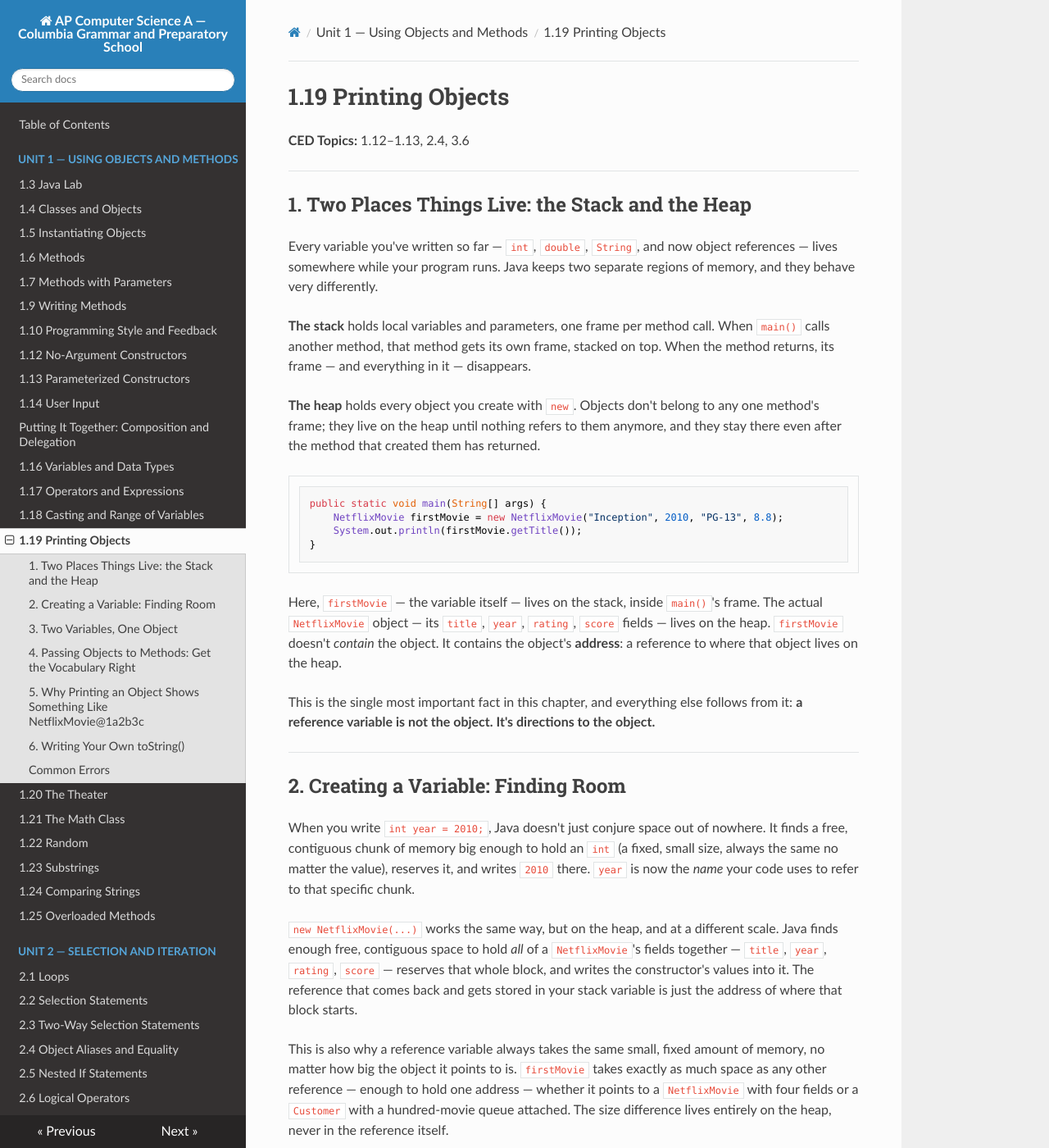
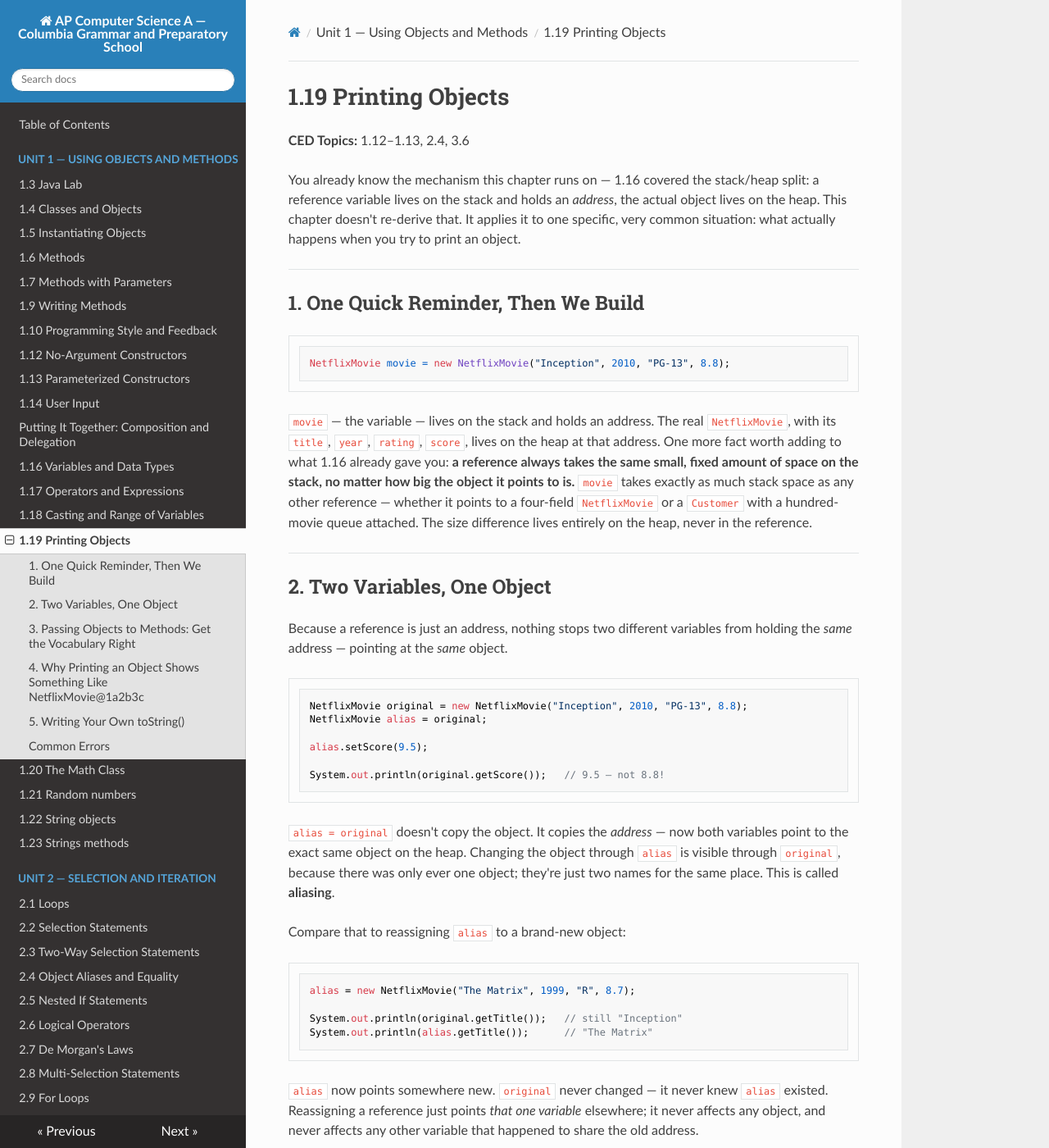
Before and after one commit to kjergens/apcsa-site, an MkDocs documentation site: the page built from docs/unit1/notes_19_printing_objects.md, in a window 1280 px wide and 1400 px high. Shown: the whole window at 82% size. Built offline with MkDocs 1.6.1, drawn with Linux system fonts in a browser that asks for light colours; nearby versions of some CDN libraries; some of the changed text lies outside the part shown.

Commit message:
The last 4 pages of unit one closer to matching AP CED

````diff
--- a/docs/unit1/notes_19_printing_objects.md
+++ b/docs/unit1/notes_19_printing_objects.md
@@ -2,40 +2,21 @@
 
 **CED Topics:** 1.12–1.13, 2.4, 3.6
 
----
-
-## 1. Two Places Things Live: the Stack and the Heap
-
-Every variable you've written so far — `int`, `double`, `String`, and now object references — lives somewhere while your program runs. Java keeps two separate regions of memory, and they behave very differently.
-
-**The stack** holds local variables and parameters, one frame per method call. When `main()` calls another method, that method gets its own frame, stacked on top. When the method returns, its frame — and everything in it — disappears.
-
-**The heap** holds every object you create with `new`. Objects don't belong to any one method's frame; they live on the heap until nothing refers to them anymore, and they stay there even after the method that created them has returned.
-
-```java
-public static void main(String[] args) {
-    NetflixMovie firstMovie = new NetflixMovie("Inception", 2010, "PG-13", 8.8);
-    System.out.println(firstMovie.getTitle());
-}
-```
-
-Here, `firstMovie` — the variable itself — lives on the stack, inside `main()`'s frame. The actual `NetflixMovie` object — its `title`, `year`, `rating`, `score` fields — lives on the heap. `firstMovie` doesn't *contain* the object. It contains the object's **address**: a reference to where that object lives on the heap.
-
-This is the single most important fact in this chapter, and everything else follows from it: **a reference variable is not the object. It's directions to the object.**
+You already know the mechanism this chapter runs on — 1.16 covered the stack/heap split: a reference variable lives on the stack and holds an *address*, the actual object lives on the heap. This chapter doesn't re-derive that. It applies it to one specific, very common situation: what actually happens when you try to print an object.
 
 ---
 
-## 2. Creating a Variable: Finding Room
+## 1. One Quick Reminder, Then We Build
 
-When you write `int year = 2010;`, Java doesn't just conjure space out of nowhere. It finds a free, contiguous chunk of memory big enough to hold an `int` (a fixed, small size, always the same no matter the value), reserves it, and writes `2010` there. `year` is now the *name* your code uses to refer to that specific chunk.
+```java
+NetflixMovie movie = new NetflixMovie("Inception", 2010, "PG-13", 8.8);
+```
 
-`new NetflixMovie(...)` works the same way, but on the heap, and at a different scale. Java finds enough free, contiguous space to hold *all* of a `NetflixMovie`'s fields together — `title`, `year`, `rating`, `score` — reserves that whole block, and writes the constructor's values into it. The reference that comes back and gets stored in your stack variable is just the address of where that block starts.
-
-This is also why a reference variable always takes the same small, fixed amount of memory, no matter how big the object it points to is. `firstMovie` takes exactly as much space as any other reference — enough to hold one address — whether it points to a `NetflixMovie` with four fields or a `Customer` with a hundred-movie queue attached. The size difference lives entirely on the heap, never in the reference itself.
+`movie` — the variable — lives on the stack and holds an address. The real `NetflixMovie`, with its `title`, `year`, `rating`, `score`, lives on the heap at that address. One more fact worth adding to what 1.16 already gave you: **a reference always takes the same small, fixed amount of space on the stack, no matter how big the object it points to is.** `movie` takes exactly as much stack space as any other reference — whether it points to a four-field `NetflixMovie` or a `Customer` with a hundred-movie queue attached. The size difference lives entirely on the heap, never in the reference.
 
 ---
 
-## 3. Two Variables, One Object
+## 2. Two Variables, One Object
 
 Because a reference is just an address, nothing stops two different variables from holding the *same* address — pointing at the *same* object.
 
@@ -48,7 +29,7 @@
 System.out.println(original.getScore());   // 9.5 — not 8.8!
 ```
 
-`alias = original` doesn't make a copy of the `NetflixMovie` object. It copies the *address* — now both `original` and `alias` point to the exact same object on the heap. Changing the object through `alias` is visible through `original`, because there was only ever one object; `original` and `alias` are just two names for the same place. This is called **aliasing**, and it's the source of a whole category of bugs where a program mutates something through one variable and is surprised another variable "also changed" — it never changed twice. It only existed once.
+`alias = original` doesn't copy the object. It copies the *address* — now both variables point to the exact same object on the heap. Changing the object through `alias` is visible through `original`, because there was only ever one object; they're just two names for the same place. This is called **aliasing**.
 
 Compare that to reassigning `alias` to a brand-new object:
 
@@ -59,15 +40,15 @@
 System.out.println(alias.getTitle());      // "The Matrix"
 ```
 
-Now `alias` points somewhere new. `original` never changed — it never knew `alias` existed in the first place. Reassigning a reference just points that one variable elsewhere; it has no effect on any object, and no effect on any other variable that happened to share the old address.
+`alias` now points somewhere new. `original` never changed — it never knew `alias` existed. Reassigning a reference just points *that one variable* elsewhere; it never affects any object, and never affects any other variable that happened to share the old address.
 
 ---
 
-## 4. Passing Objects to Methods: Get the Vocabulary Right
+## 3. Passing Objects to Methods: Get the Vocabulary Right
 
-You'll sometimes hear objects described as "passed by reference" in Java. **That's not accurate, and it's worth unlearning now rather than later** — the AP exam's own vocabulary for this (Topic 3.6, "Passing and Returning *References* of an Object") is deliberately precise about it.
+You'll sometimes hear objects described as "passed by reference" in Java. **That's not accurate, and it's worth unlearning now** — the AP exam's own vocabulary (Topic 3.6, "Passing and Returning *References* of an Object") is deliberately precise about it.
 
-**Java is always pass-by-value. No exceptions.** For a primitive, the value copied is the number itself. For an object, the value copied is the *reference* — the address — not the object.
+**Java is always pass-by-value. No exceptions.** For a primitive, the value copied is the number itself. For an object, the value copied is the *reference* — not the object.
 
 ```java
 public static void rename(NetflixMovie m) {
@@ -89,32 +70,43 @@
 }
 ```
 
-`rename` and `replace` both receive a *copy* of the reference — same address, different variable. `rename` uses that copy to reach into the object and change a field — and since there's only one object, `main`'s `movie` sees the change too. `replace` reassigns its own local copy `m` to point somewhere new entirely — but that's just `replace`'s copy. `main`'s `movie` still points to the original object, completely unaffected.
+`rename` and `replace` both receive a *copy* of the reference — same address, different variable. `rename` uses that copy to reach into the object and change a field, so `main`'s `movie` sees it too, since there's only one object. `replace` reassigns its own local copy `m` to point somewhere new entirely — but that's just `replace`'s copy. `main`'s `movie` is unaffected.
 
 The precise sentence to hold onto: **the reference is passed by value.** Not "the object is passed by reference" — there's no such thing in Java.
 
 ---
 
-## 5. Why Printing an Object Shows Something Like `NetflixMovie@1a2b3c`
+## 4. Why Printing an Object Shows Something Like `NetflixMovie@1a2b3c`
 
-Try this before `NetflixMovie` has a `toString()` method of its own:
+Here's the payoff of 1.16's stack/heap picture: `println` has to show you *something* when you hand it an object directly, and all it actually has access to, by default, is the reference itself — not the object's contents.
 
 ```java
 NetflixMovie movie = new NetflixMovie("Inception", 2010, "PG-13", 8.8);
 System.out.println(movie);
 ```
-
 ```
 NetflixMovie@7a81197d
 ```
 
-This isn't a bug, and it isn't random. Every class you write, even if you don't ask for it, automatically inherits a `toString()` method from Java's `Object` class — the ancestor of every class in Java. Its default implementation returns the class name, an `@`, and a hexadecimal number derived from the object's identity on the heap. `System.out.println(movie)` is really calling `movie.toString()` behind the scenes, and without your own version, it falls back to that inherited one — which has no idea what a "title" or a "score" is. All it can report is roughly *where this object lives*.
+Every class, even if you never ask for it, automatically inherits a `toString()` method from Java's `Object` class — the ancestor of every class. Its default version returns the class name, an `@`, and a value derived from the object's identity on the heap. `System.out.println(movie)` is really calling `movie.toString()` behind the scenes — and without your own version, it falls back to that inherited one, which has no idea what a "title" or a "score" is. All it can report is *where this object lives*, because that's all a bare reference actually tells you.
+
+**This is the exact same mechanism behind arrays, which you'll cover properly in a later chapter — but it's worth seeing now, since it's not a new rule.** An array variable is a reference too, so printing one directly does the same thing:
+
+```java
+int[] scores = {88, 72, 95};
+System.out.println(scores);
+```
+```
+[I@15db9742
+```
+
+Same idea, same reason: `scores` is a reference on the stack, the array's actual contents live on the heap, and without a special method to print the *contents*, Java can only report the reference's identity.
 
 ---
 
-## 6. Writing Your Own `toString()`
+## 5. Writing Your Own `toString()`
 
-This is why you `@Override toString()` — to replace that inherited, address-based default with one that actually describes your object:
+This is why you `@Override toString()` — to replace the inherited, address-based default with one that actually describes your object:
 
 ```java
 @Override
--- a/mkdocs.yml
+++ b/mkdocs.yml
@@ -37,12 +37,10 @@
     - "1.17 Operators and Expressions": unit1/notes_17_operators_and_expressions.md
     - "1.18 Casting and Range of Variables": unit1/notes_18_casting_and_range_of_variables.md
     - "1.19 Printing Objects": unit1/notes_19_printing_objects.md
-    - "1.20 The Theater": unit1/notes_20_the_theater.md
-    - "1.21 The Math Class": unit1/notes_21_the_math_class.md
-    - "1.22 Random": unit1/notes_22_random.md
-    - "1.23 Substrings": unit1/notes_23_substrings.md
-    - "1.24 Comparing Strings": unit1/notes_24_comparing_strings.md
-    - "1.25 Overloaded Methods": unit1/notes_25_overloaded_methods.md
+    - "1.20 The Math Class": unit1/notes_20_the_math_class.md
+    - "1.21 Random numbers": unit1/notes_21_random.md
+    - "1.22 String objects": unit1/notes_22_strings.md
+    - "1.23 Strings methods": unit1/notes_23_strings_methods.md
   - "Unit 2 — Selection and Iteration":
     - "2.1 Loops": unit2/notes_01_loops.md
     - "2.2 Selection Statements": unit2/notes_02_selection_statements.md
````
Also changed, not shown: other parts of docs/unit1/notes_19_printing_objects.md (+1 -1 lines), docs/index.md (+4 -6 lines), docs/unit1/notes_20_the_math_class.md (added, +65 -0 lines), docs/unit1/notes_21_random.md (added, +50 -0 lines), docs/unit1/notes_22_strings.md (added, +28 -0 lines), docs/unit1/notes_23_string_methods.md (added, +133 -0 lines).
